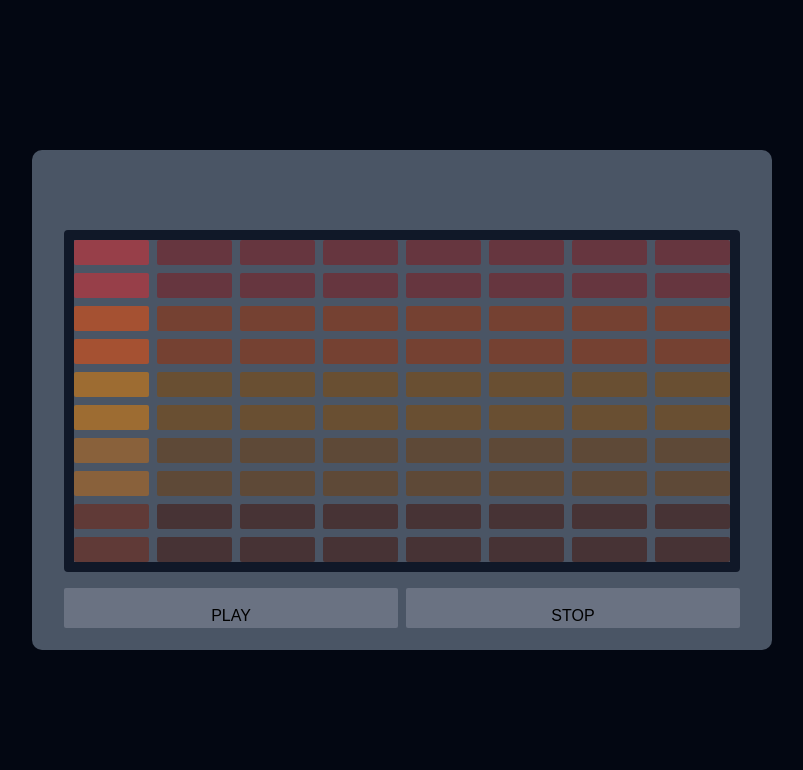
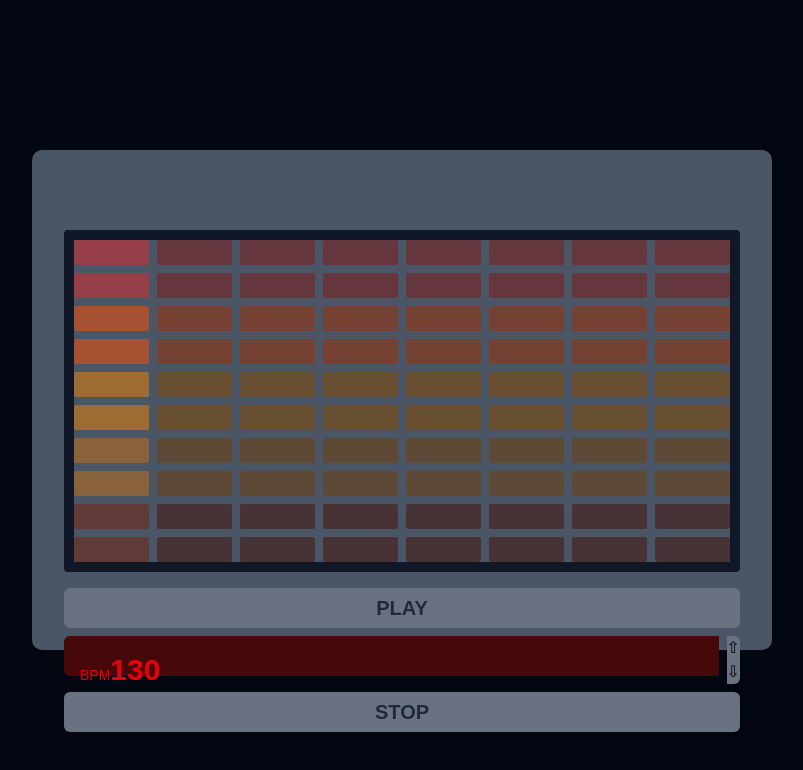
Before and after one commit to mite404/tr-08, a React (Vite) app: page / in a window 1280 px wide. Shown: the top 770 px of the page, without its empty margins (238-1041 px from the left). Built offline with nearby package versions, Linux system fonts and the light colour scheme.

Commit message:
Building `SetTempoBtn` component

```diff
--- a/src/App.tsx
+++ b/src/App.tsx
@@ -2,6 +2,7 @@ import { useEffect, useRef, useState } from "react";
 import "./App.css";
 import { Pad } from "./components/Pad";
 import { Button } from "./components/Button";
+import { SetTempoBtn } from "./components/SetTempoBtn";
 import { createSequencer as createSequencer, togglePad } from "./sequencer";
 
 const initialGrid = [
@@ -111,8 +112,14 @@ function App() {
           </div>
         </div>
         {/* control buttons container */}
-        <div className="grid grid-cols-2 gap-2 pt-4">
+        <div className="grid gap-2 pt-4">
           <Button text="PLAY" onClick={handlePlayClick} />
+          <SetTempoBtn
+            bpmValue={bpm}
+            onClick={() => {
+              console.log("set tempo clicked");
+            }}
+          />
           <Button text="STOP" onClick={handleStopClick} />
         </div>
       </div>
--- a/src/components/Button.tsx
+++ b/src/components/Button.tsx
@@ -6,10 +6,10 @@ type ButtonProps = {
 export function Button({ text, onClick }: ButtonProps) {
   return (
     <button
-      className={`aspect-3/1 h-10 w-full cursor-pointer rounded-sm bg-gray-500 p-4 hover:opacity-80`}
+      className={`flex aspect-3/1 h-10 w-full cursor-pointer items-center justify-center rounded-lg bg-gray-500 p-4 hover:opacity-80`}
       onClick={onClick}
     >
-      {text}
+      <span className="text-xl font-bold text-gray-800">{text}</span>
     </button>
   );
 }
--- /dev/null
+++ b/src/components/SetTempoBtn.tsx
@@ -0,0 +1,27 @@
+type TempoBtnProps = {
+  bpmValue: number;
+  onClick: () => void;
+};
+
+export function SetTempoBtn({ bpmValue, onClick }: TempoBtnProps) {
+  return (
+    // BPM Display
+    <div className="flex gap-2">
+      <div
+        className={`aspect-3/1 h-10 w-full grow items-center rounded-tl-lg rounded-bl-lg bg-red-950 p-4`}
+      >
+        <span className="text-sm text-red-600">BPM</span>
+        <span className="text-3xl font-bold text-red-600">{bpmValue}</span>
+      </div>
+      {/* arrow container */}
+      <div className="flex flex-col">
+        <button className="cursor-pointer rounded-tr-lg bg-gray-500 hover:opacity-80">
+          ⇧
+        </button>
+        <button className="cursor-pointer rounded-br-lg bg-gray-500 hover:opacity-80">
+          ⇩
+        </button>
+      </div>
+    </div>
+  );
+}
```
